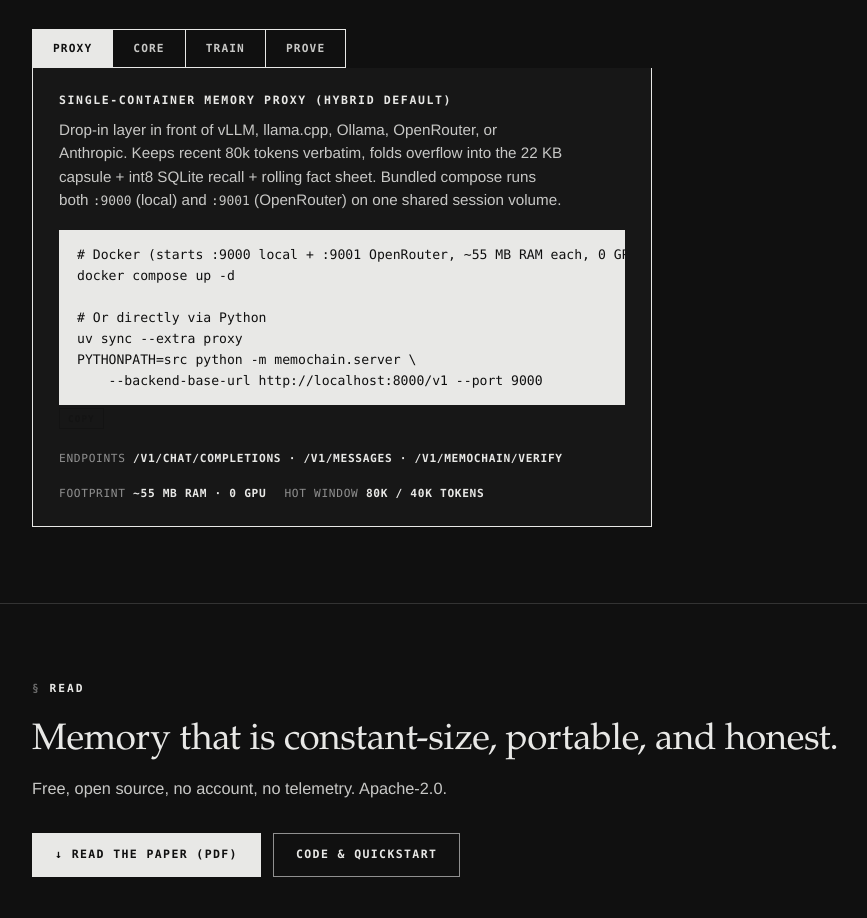
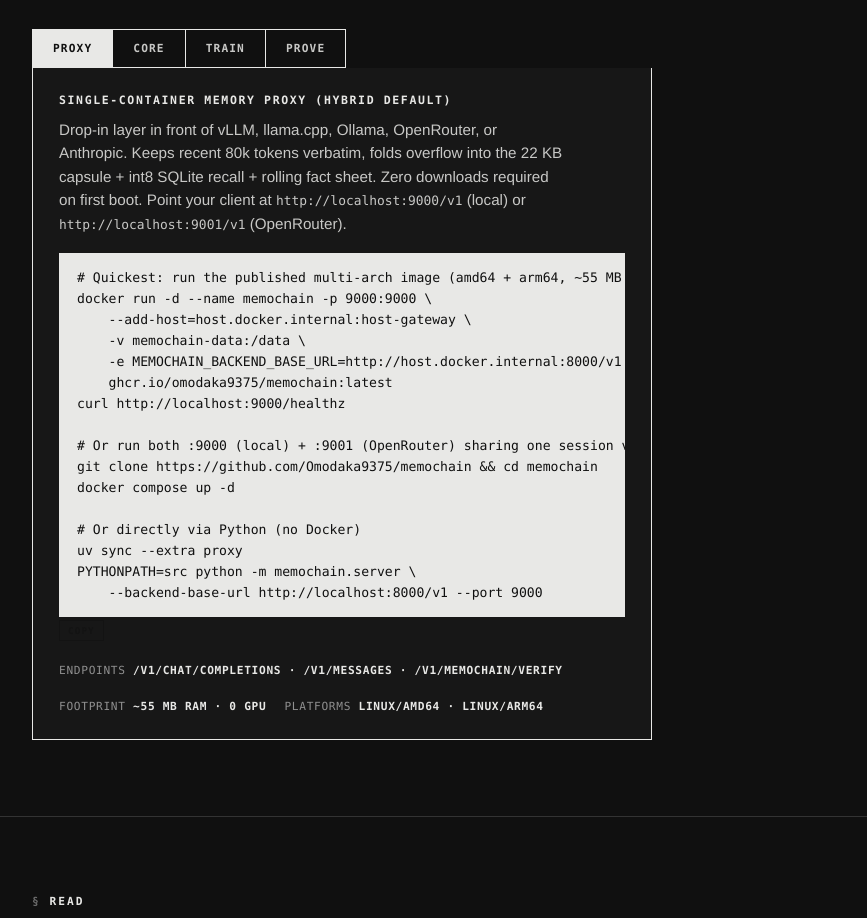
Before and after one commit to Omodaka9375/memochain, a plain HTML site: page docs/index.html in a window 1280 px wide. Shown: the part 4906-5824 px from the top of the page, without its empty margins (126-993 px from the left). Drawn offline with Linux system fonts and the light colour scheme.

Commit message:
Add multi-arch GHCR Docker publish workflow and copy-paste Docker instructions

```diff
--- a/docs/index.html
+++ b/docs/index.html
@@ -634,12 +634,21 @@
         <div class="os-panel active" data-os="proxy">
           <div class="os-card">
             <h4>Single-container memory proxy (hybrid default)</h4>
-            <p>Drop-in layer in front of vLLM, llama.cpp, Ollama, OpenRouter, or Anthropic. Keeps recent 80k tokens verbatim, folds overflow into the 22 KB capsule + int8 SQLite recall + rolling fact sheet. Bundled compose runs both <code>:9000</code> (local) and <code>:9001</code> (OpenRouter) on one shared session volume.</p>
+            <p>Drop-in layer in front of vLLM, llama.cpp, Ollama, OpenRouter, or Anthropic. Keeps recent 80k tokens verbatim, folds overflow into the 22 KB capsule + int8 SQLite recall + rolling fact sheet. Zero downloads required on first boot. Point your client at <code>http://localhost:9000/v1</code> (local) or <code>http://localhost:9001/v1</code> (OpenRouter).</p>
             <div class="codebox">
-            <pre># Docker (starts :9000 local + :9001 OpenRouter, ~55 MB RAM each, 0 GPU)
+            <pre># Quickest: run the published multi-arch image (amd64 + arm64, ~55 MB RAM, 0 GPU)
+docker run -d --name memochain -p 9000:9000 \
+    --add-host=host.docker.internal:host-gateway \
+    -v memochain-data:/data \
+    -e MEMOCHAIN_BACKEND_BASE_URL=http://host.docker.internal:8000/v1 \
+    ghcr.io/omodaka9375/memochain:latest
+curl http://localhost:9000/healthz
+
+# Or run both :9000 (local) + :9001 (OpenRouter) sharing one session volume
+git clone https://github.com/Omodaka9375/memochain &amp;&amp; cd memochain
 docker compose up -d
 
-# Or directly via Python
+# Or directly via Python (no Docker)
 uv sync --extra proxy
 PYTHONPATH=src python -m memochain.server \
     --backend-base-url http://localhost:8000/v1 --port 9000</pre>
@@ -648,7 +657,7 @@ PYTHONPATH=src python -m memochain.server \
             <div class="os-meta">
               <span>Endpoints <b>/v1/chat/completions · /v1/messages · /v1/memochain/verify</b></span>
               <span>Footprint <b>~55 MB RAM · 0 GPU</b></span>
-              <span>Hot window <b>80k / 40k tokens</b></span>
+              <span>Platforms <b>linux/amd64 · linux/arm64</b></span>
             </div>
           </div>
         </div>
```
Also changed, not shown: 4 other files.
